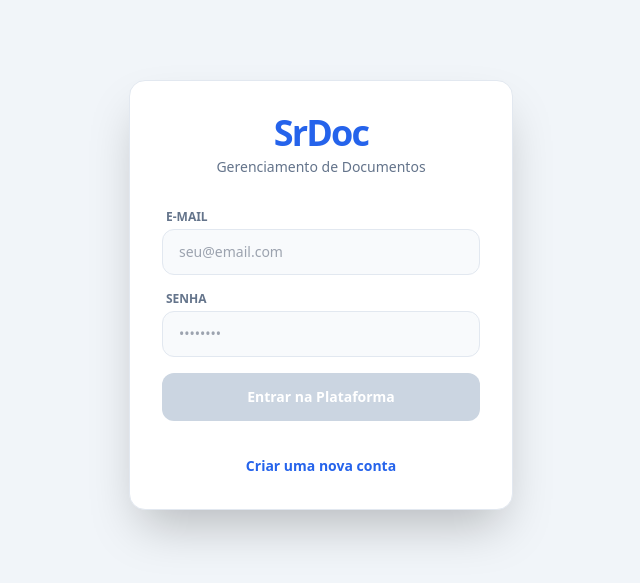
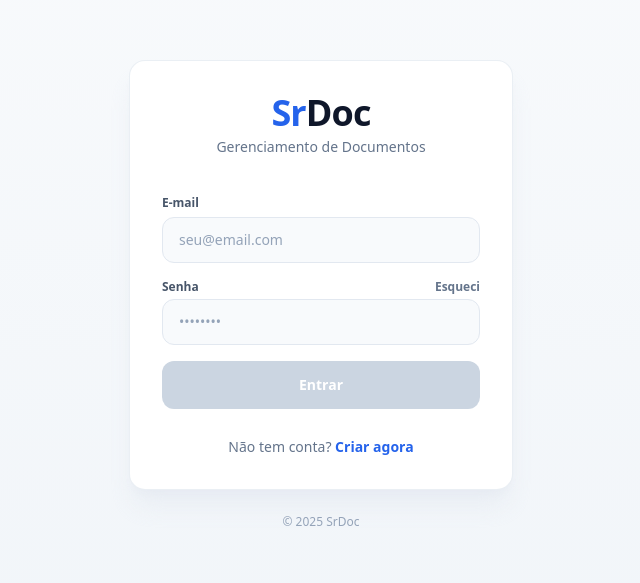
Before and after one commit to thomasbastos-04/srdoc-frontend, an Angular app: page /login in a window 1280 px wide. Shown: the part 105-688 px from the top of the page, without its empty margins (319-959 px from the left). Built offline with nearby package versions, Linux system fonts and the light colour scheme.

Commit message:
feat: refine login page using bootstrap structure and tailwind v3 variables

```diff
--- a/src/app/pages/auth/login/login.component.html
+++ b/src/app/pages/auth/login/login.component.html
@@ -1,35 +1,62 @@
-<div class="flex min-h-screen items-center justify-center bg-slate-100 px-4">
-    <div class="w-full max-w-sm rounded-2xl bg-white p-8 shadow-2xl border border-slate-200">
-
-        <div class="mb-8 text-center">
-            <h1 class="text-4xl font-black text-blue-600 tracking-tighter">SrDoc</h1>
-            <p class="text-slate-500 text-sm mt-1">Gerenciamento de Documentos</p>
+<div class="min-h-screen bg-gradient-to-b from-slate-50 to-slate-100 flex items-center justify-center px-4">
+    <div class="w-full max-w-sm">
+        <div class="rounded-2xl bg-white border border-slate-200/70 shadow-xl shadow-slate-200/60 p-8">
+            <!-- Header -->
+            <div class="text-center mb-8">
+                <h1 class="text-4xl font-extrabold tracking-tight text-slate-900">
+                    <span class="text-blue-600">Sr</span>Doc
+                </h1>
+                <p class="text-sm text-slate-500 mt-1">Gerenciamento de Documentos</p>
             </div>
 
             <form [formGroup]="loginForm" (ngSubmit)="onSubmit()" class="space-y-4">
-            <div>
-                <label class="block text-xs font-bold uppercase text-slate-500 mb-1 ml-1">E-mail</label>
-                <input type="email" formControlName="email" placeholder="seu@email.com"
-                    class="w-full rounded-xl border border-slate-200 bg-slate-50 px-4 py-3 text-sm transition-all focus:border-blue-500 focus:bg-white focus:outline-none focus:ring-4 focus:ring-blue-500/10" />
+                <!-- Email -->
+                <div class="space-y-1">
+                    <label class="text-xs font-semibold text-slate-600">E-mail</label>
+                    <input type="email" formControlName="email" placeholder="seu@email.com" autocomplete="email"
+                        inputmode="email" class="w-full rounded-xl border border-slate-200 bg-slate-50 px-4 py-3 text-sm text-slate-900
+                   placeholder:text-slate-400 transition
+                   focus:bg-white focus:border-blue-500 focus:outline-none focus:ring-4 focus:ring-blue-500/10" />
                 </div>
 
-            <div>
-                <label class="block text-xs font-bold uppercase text-slate-500 mb-1 ml-1">Senha</label>
-                <input type="password" formControlName="password" placeholder="••••••••"
-                    class="w-full rounded-xl border border-slate-200 bg-slate-50 px-4 py-3 text-sm transition-all focus:border-blue-500 focus:bg-white focus:outline-none focus:ring-4 focus:ring-blue-500/10" />
+                <!-- Password -->
+                <div class="space-y-1">
+                    <div class="flex items-center justify-between">
+                        <label class="text-xs font-semibold text-slate-600">Senha</label>
+                        <a routerLink="/forgot-password"
+                            class="text-xs font-semibold text-slate-500 hover:text-slate-700">
+                            Esqueci
+                        </a>
                     </div>
 
-            <button type="submit" [disabled]="loginForm.invalid"
-                class="w-full rounded-xl bg-blue-600 py-3.5 text-sm font-bold text-white shadow-lg shadow-blue-500/30 transition-all hover:bg-blue-700 active:scale-[0.98] disabled:bg-slate-300 disabled:shadow-none">
-                Entrar na Plataforma
+                    <input type="password" formControlName="password" placeholder="••••••••"
+                        autocomplete="current-password" class="w-full rounded-xl border border-slate-200 bg-slate-50 px-4 py-3 text-sm text-slate-900
+                   placeholder:text-slate-400 transition
+                   focus:bg-white focus:border-blue-500 focus:outline-none focus:ring-4 focus:ring-blue-500/10" />
+                </div>
+
+                <!-- Button -->
+                <button type="submit" [disabled]="loginForm.invalid" class="w-full rounded-xl bg-blue-600 py-3.5 text-sm font-semibold text-white
+                 shadow-lg shadow-blue-600/20 transition
+                 hover:bg-blue-700 active:scale-[0.99]
+                 disabled:bg-slate-300 disabled:shadow-none disabled:cursor-not-allowed">
+                    Entrar
                 </button>
 
-            <div class="pt-4 text-center">
-                <a routerLink="/register" class="text-sm font-bold text-blue-600 hover:text-blue-800 transition-colors">
-                    Criar uma nova conta
+                <!-- Footer -->
+                <div class="pt-3 text-center">
+                    <p class="text-sm text-slate-500">
+                        Não tem conta?
+                        <a routerLink="/register" class="font-semibold text-blue-600 hover:text-blue-800">
+                            Criar agora
                         </a>
+                    </p>
                 </div>
             </form>
+        </div>
 
+        <p class="mt-6 text-center text-xs text-slate-400">
+© {{ currentYear }} SrDoc
+        </p>
     </div>
 </div>
--- a/src/app/pages/auth/login/login.component.ts
+++ b/src/app/pages/auth/login/login.component.ts
@@ -14,6 +14,8 @@ export class LoginComponent {
   private fb = inject(FormBuilder);
   private authService = inject(AuthService);
   private router = inject(Router);
+    currentYear = new Date().getFullYear();
+
 
   loginForm = this.fb.group({
     email: ['', [Validators.required, Validators.email]],
--- a/src/app/pages/auth/register/register.component.html
+++ b/src/app/pages/auth/register/register.component.html
@@ -1,41 +1,55 @@
-<div class="min-h-screen flex items-center justify-center bg-gray-100 px-4">
-    <div class="max-w-md w-full bg-white rounded-lg shadow-md p-8">
-        <h2 class="text-2xl font-bold text-center text-gray-800 mb-8">Criar Conta - SrDoc</h2>
+<div class="min-h-screen flex items-center justify-center bg-slate-100 px-4">
+    <div class="w-full max-w-sm bg-white rounded-2xl shadow-lg border border-slate-200 p-8">
+        <div class="text-center mb-8">
+            <h2 class="text-3xl font-extrabold tracking-tight text-slate-900">
+                Criar conta
+            </h2>
+            <p class="text-sm text-slate-500 mt-1">
+                SrDoc • Gerenciamento de Documentos
+            </p>
+        </div>
 
         <form [formGroup]="registerForm" (ngSubmit)="onSubmit()" class="space-y-4">
-            <div>
-                <label class="block text-sm font-medium text-gray-700">E-mail</label>
-                <input type="email" formControlName="email"
-                    class="mt-1 block w-full border border-gray-300 rounded-md shadow-sm p-2 focus:ring-blue-500 focus:border-blue-500 outline-none">
-                <span *ngIf="registerForm.get('email')?.invalid && registerForm.get('email')?.touched"
-                    class="text-xs text-red-500">
+            <div class="space-y-1">
+                <label class="text-xs font-semibold text-slate-600">E-mail</label>
+                <input type="email" formControlName="email" placeholder="seu@email.com" autocomplete="email" class="w-full rounded-xl border border-slate-200 bg-slate-50 px-4 py-3 text-sm
+                 focus:bg-white focus:border-blue-500 focus:outline-none focus:ring-4 focus:ring-blue-500/10" />
+
+                <p *ngIf="registerForm.get('email')?.invalid && registerForm.get('email')?.touched"
+                    class="text-xs text-red-600">
                     E-mail inválido.
-                </span>
+                </p>
             </div>
 
-            <div>
-                <label class="block text-sm font-medium text-gray-700">Senha</label>
-                <input type="password" formControlName="password"
-                    class="mt-1 block w-full border border-gray-300 rounded-md shadow-sm p-2 focus:ring-blue-500 focus:border-blue-500 outline-none">
+            <div class="space-y-1">
+                <label class="text-xs font-semibold text-slate-600">Senha</label>
+                <input type="password" formControlName="password" placeholder="Crie uma senha"
+                    autocomplete="new-password" class="w-full rounded-xl border border-slate-200 bg-slate-50 px-4 py-3 text-sm
+                 focus:bg-white focus:border-blue-500 focus:outline-none focus:ring-4 focus:ring-blue-500/10" />
             </div>
 
-            <div>
-                <label class="block text-sm font-medium text-gray-700">Confirmar Senha</label>
-                <input type="password" formControlName="confirmPassword"
-                    class="mt-1 block w-full border border-gray-300 rounded-md shadow-sm p-2 focus:ring-blue-500 focus:border-blue-500 outline-none">
-                <span *ngIf="registerForm.errors?.['passwordMismatch'] && registerForm.get('confirmPassword')?.touched"
-                    class="text-xs text-red-500">
+            <div class="space-y-1">
+                <label class="text-xs font-semibold text-slate-600">Confirmar senha</label>
+                <input type="password" formControlName="confirmPassword" placeholder="Repita a senha"
+                    autocomplete="new-password" class="w-full rounded-xl border border-slate-200 bg-slate-50 px-4 py-3 text-sm
+                 focus:bg-white focus:border-blue-500 focus:outline-none focus:ring-4 focus:ring-blue-500/10" />
+
+                <p *ngIf="registerForm.errors?.['passwordMismatch'] && registerForm.get('confirmPassword')?.touched"
+                    class="text-xs text-red-600">
                     As senhas não coincidem.
-                </span>
+                </p>
             </div>
 
-            <button type="submit" [disabled]="registerForm.invalid"
-                class="w-full flex justify-center py-2 px-4 border border-transparent rounded-md shadow-sm text-sm font-medium text-white bg-blue-600 hover:bg-blue-700 disabled:bg-gray-400 transition-colors">
+            <button type="submit" [disabled]="registerForm.invalid" class="w-full rounded-xl bg-blue-600 py-3.5 text-sm font-semibold text-white
+               shadow-md transition hover:bg-blue-700
+               disabled:bg-slate-300 disabled:cursor-not-allowed">
                 Registrar
             </button>
 
-            <div class="text-center mt-4">
-                <a routerLink="/login" class="text-sm text-blue-600 hover:underline">Já tem uma conta? Faça login</a>
+            <div class="text-center pt-3">
+                <a routerLink="/login" class="text-sm font-semibold text-blue-600 hover:text-blue-800">
+                    Já tem conta? Fazer login
+                </a>
             </div>
         </form>
     </div>
--- a/tsconfig.json
+++ b/tsconfig.json
@@ -1,5 +1,3 @@
-/* To learn more about Typescript configuration file: https://www.typescriptlang.org/docs/handbook/tsconfig-json.html. */
-/* To learn more about Angular compiler options: https://angular.dev/reference/configs/angular-compiler-options. */
 {
   "compileOnSave": false,
   "compilerOptions": {
```
Lines whose indentation alone changed are shown as unchanged.
